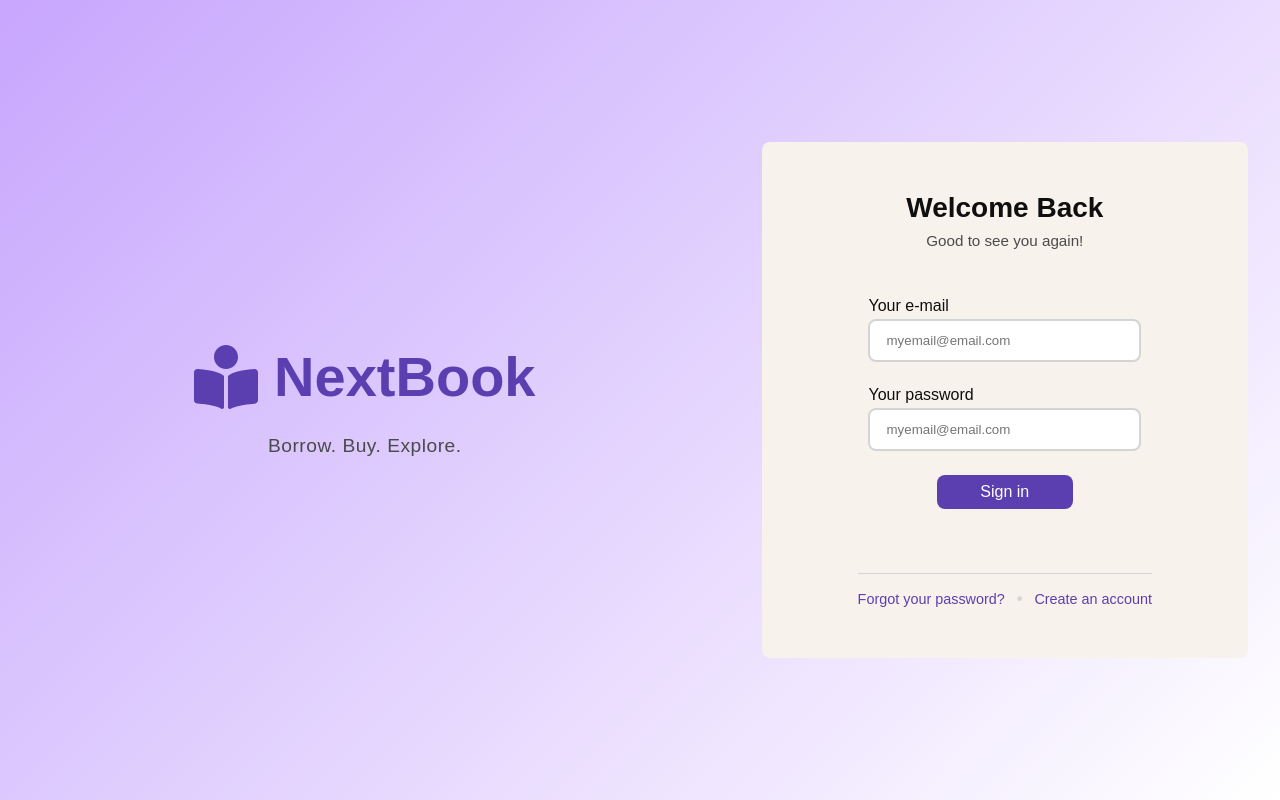
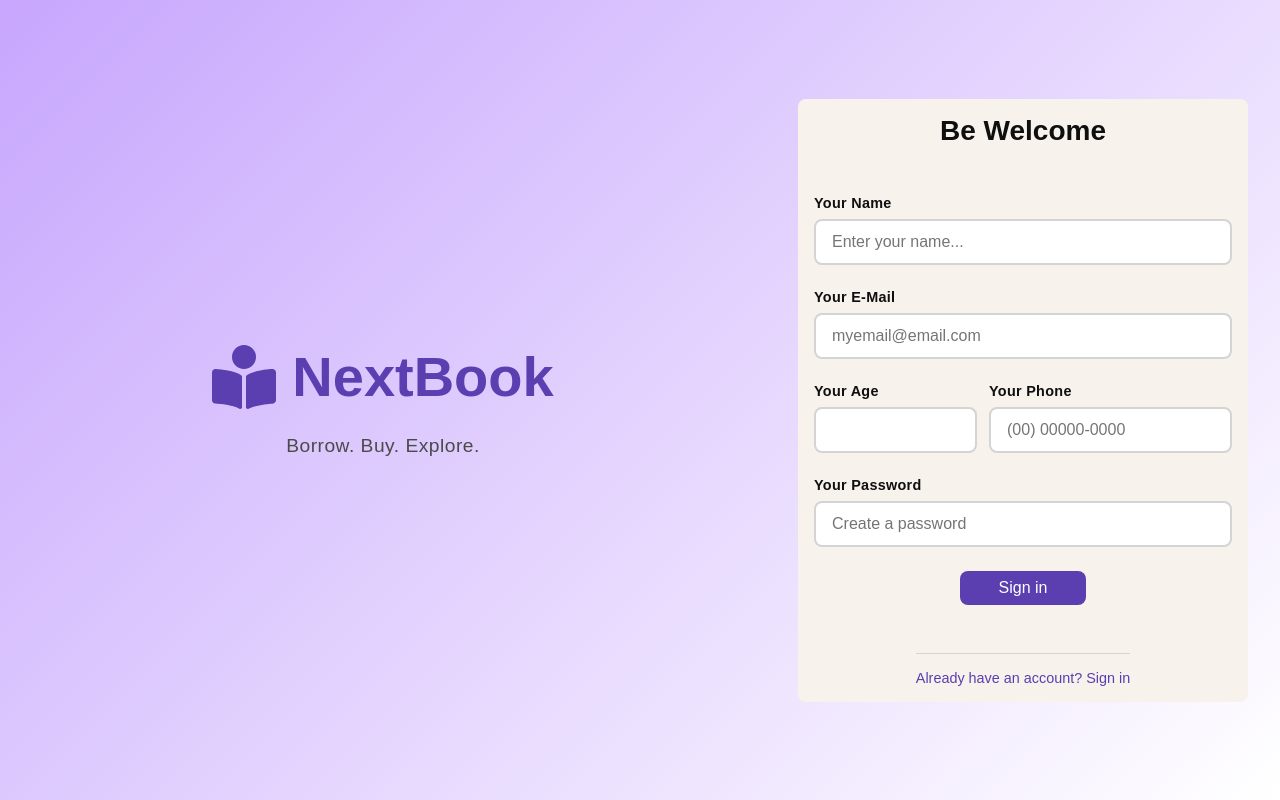
Before and after one commit to xThgSilva/nextbook-web, a React (Vite) app: page /register in a window 1280 px wide. Built offline with nearby package versions, Linux system fonts and the light colour scheme.

Commit message:
feat: register page

```diff
--- a/src/App.tsx
+++ b/src/App.tsx
@@ -1,10 +1,16 @@
+import { Routes, Route } from "react-router-dom"
+
 import Login from "./pages/Login"
+import Register from "./pages/Register"
 
 function App() {
 
   return (
     <>
-    <Login />
+      <Routes>
+        <Route path="/login" element={<Login />}/>
+        <Route path="/register" element={<Register />}/>
+      </Routes>
     </>
   )
 }
--- a/src/pages/Login.tsx
+++ b/src/pages/Login.tsx
@@ -1,11 +1,11 @@
-import "../styles/login.css"
+import "../styles/auth.css"
 import { Link } from "react-router-dom"
 
 import { FaBookReader } from "react-icons/fa"
 
 const Login = () => {
     return (
-        <div className="login-page-container">
+        <div className="auth-page-container">
             <section className="logo-section">
                 <div className="logo-content">
                     <FaBookReader className="logo-icon" />
@@ -13,17 +13,17 @@ const Login = () => {
                 </div>
                 <p className="tagline">Borrow. Buy. Explore.</p>
             </section>
-            <div className="login-container">
+            <div className="auth-container">
                 <div className="form-header">
                     <h2>Welcome Back</h2>
                     <p>Good to see you again!</p>
                 </div>
-                <form className="login-form">
-                    <div>
+                <form className="auth-form">
+                    <div className="input-group">
                         <label htmlFor="email-input">Your e-mail</label>
                         <input type="email" id="email-input" placeholder="myemail@email.com" />
                     </div>
-                    <div>
+                    <div className="input-group">
                         <label htmlFor="password-input">Your password</label>
                         <input type="password" id="password-input" placeholder="myemail@email.com" />
                     </div>
--- /dev/null
+++ b/src/pages/Register.tsx
@@ -0,0 +1,56 @@
+import "../styles/auth.css"
+import { Link } from "react-router-dom"
+
+import { FaBookReader } from "react-icons/fa"
+const Register = () => {
+    return (
+        <div>
+            <div className="auth-page-container">
+                <section className="logo-section">
+                    <div className="logo-content">
+                        <FaBookReader className="logo-icon" />
+                        <h1>NextBook</h1>
+                    </div>
+                    <p className="tagline">Borrow. Buy. Explore.</p>
+                </section>
+                <div className="auth-container">
+                    <div className="form-header">
+                        <h2>Be Welcome</h2>
+                    </div>
+                    <form className="auth-form">
+                        <div className="input-group">
+                            <label htmlFor="name-input">Your name</label>
+                            <input type="text" id="name-input" placeholder="Enter your name..." />
+                        </div>
+                        <div className="input-group">
+                            <label htmlFor="email-input">Your e-mail</label>
+                            <input type="email" id="email-input" placeholder="myemail@email.com" />
+                        </div>
+                        <div className="age-phone-group">
+                            <div className="input-group">
+                                <label htmlFor="age-input">Your age</label>
+                                <input type="number" id="age-input" min={0} max={90} />
+                            </div>
+                            <div className="input-group">
+                                <label htmlFor="phone-input">Your phone</label>
+                                <input type="tel" id="phone-input" placeholder="(00) 00000-0000"/>
+                            </div>
+                        </div>
+                        <div className="input-group">
+                            <label htmlFor="password-input">Your password</label>
+                            <input type="password" id="password-input" placeholder="Create a password" />
+                        </div>
+                        <button type="submit">Sign in</button>
+                    </form>
+                    <div className="form-footer">
+                        <Link to="/login" className="link-secondary">
+                            Already have an account? Sign in
+                        </Link>
+                    </div>
+                </div>
+            </div>
+        </div>
+    )
+}
+
+export default Register
--- a/src/styles/login.css
+++ b/src/styles/auth.css
@@ -1,4 +1,4 @@
-.login-page-container {
+.auth-page-container {
     display: flex;
     height: 100vh;
     background: linear-gradient(135deg, var(--color-purple-light) 0%, rgba(255, 255, 255, 0.5) 100%);
@@ -45,16 +45,16 @@
     letter-spacing: 0.5px;
 }
 
-.login-container {
+.auth-container {
     display: flex;
     flex-direction: column;
     align-items: center;
     justify-content: center;
     background-color: var(--color-bg-soft);
-    height: 70%;
     padding: 16px;
     border-radius: 8px;
     width: 40%;
+    max-width: 450px;
     gap: 32px;
 }
 
@@ -78,42 +78,55 @@
     margin: 0;
 }
 
-.login-form {
+.auth-form {
     display: flex;
     flex-direction: column;
     gap: 24px;
     width: 100%;
-    align-items: center;
     margin: 16px;
 }
 
-.login-form div {
+.input-group {
     display: flex;
     flex-direction: column;
-    width: 60%;
-    gap: 4px;
+    gap: 8px;
+    width: 100%;
 }
 
-.login-form div label {
-    font-weight: 500;
+.input-group label {
+    font-weight: 600;
     color: var(--color-black);
-    font-size: 1rem;
+    font-size: 0.9rem;
+    text-transform: capitalize;
+    letter-spacing: 0.3px;
 }
 
-.login-form div input {
+.input-group input {
     padding: 12px 16px;
     border-radius: 8px;
     border: 2px solid var(--color-gray-light);
-    transition: border-color 0.3s;
+    transition: all 0.3s ease;
+    font-size: 1rem;
+    font-family: inherit;
+    color: var(--color-black);
 }
 
-.login-form input:focus {
+.age-phone-group {
+    display: flex;
+    gap: 12px;
+}
+
+.age-phone-group .input-group {
+    flex: 1;
+}
+
+.auth-form input:focus {
     border-color: var(--color-purple-dark);
     outline: none;
     box-shadow: 0 0 0 3px rgba(91, 63, 176, 0.1);
 }
 
-.login-form button {
+.auth-form button {
     border: none;
     padding: 8px 16px;
     background-color: var(--color-purple-dark);
@@ -122,9 +135,10 @@
     font-size: 1rem;
     width: 30%;
     transition: .5s;
+    align-self: center;
 }
 
-.login-form button:hover {
+.auth-form button:hover {
     background-color: var(--color-purple-medium);
     cursor: pointer;
     transform: translateY(-2px);
@@ -136,7 +150,6 @@
     align-items: center;
     justify-content: center;
     gap: 12px;
-    margin-top: 16px;
     padding-top: 16px;
     border-top: 1px solid var(--color-gray-light);
 }
```
